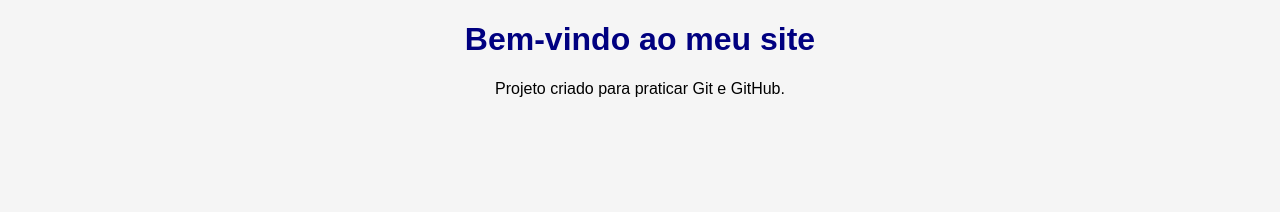
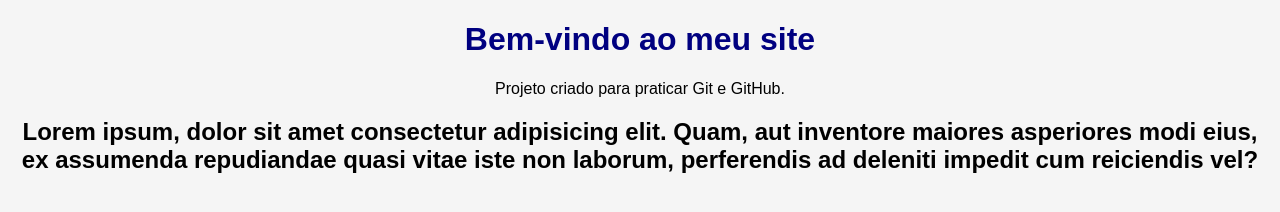
Before and after one commit to LucasAl03/projeto_desafio-web, a plain HTML site: page index.html in a window 1280 px wide. Drawn offline with Linux system fonts and the light colour scheme.

Commit message:
Adicionado texto h2 lorem ipsum

```diff
--- a/index.html
+++ b/index.html
@@ -10,6 +10,6 @@
 
     <h1>Bem-vindo ao meu site</h1>
     <p>Projeto criado para praticar Git e GitHub.</p>
-
+    <h2>Lorem ipsum, dolor sit amet consectetur adipisicing elit. Quam, aut inventore maiores asperiores modi eius, ex assumenda repudiandae quasi vitae iste non laborum, perferendis ad deleniti impedit cum reiciendis vel?</h2>
 </body>
 </html>
```
